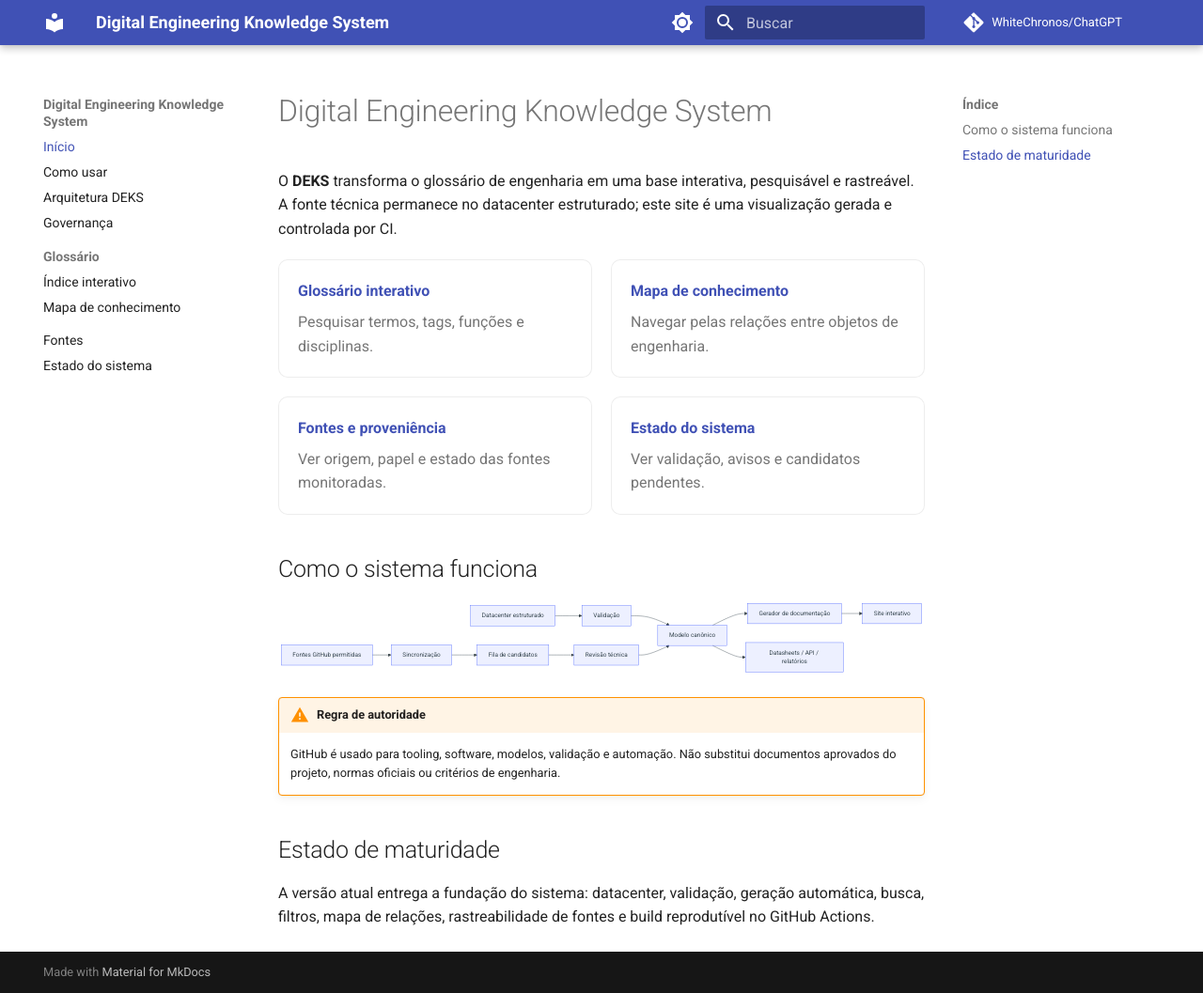
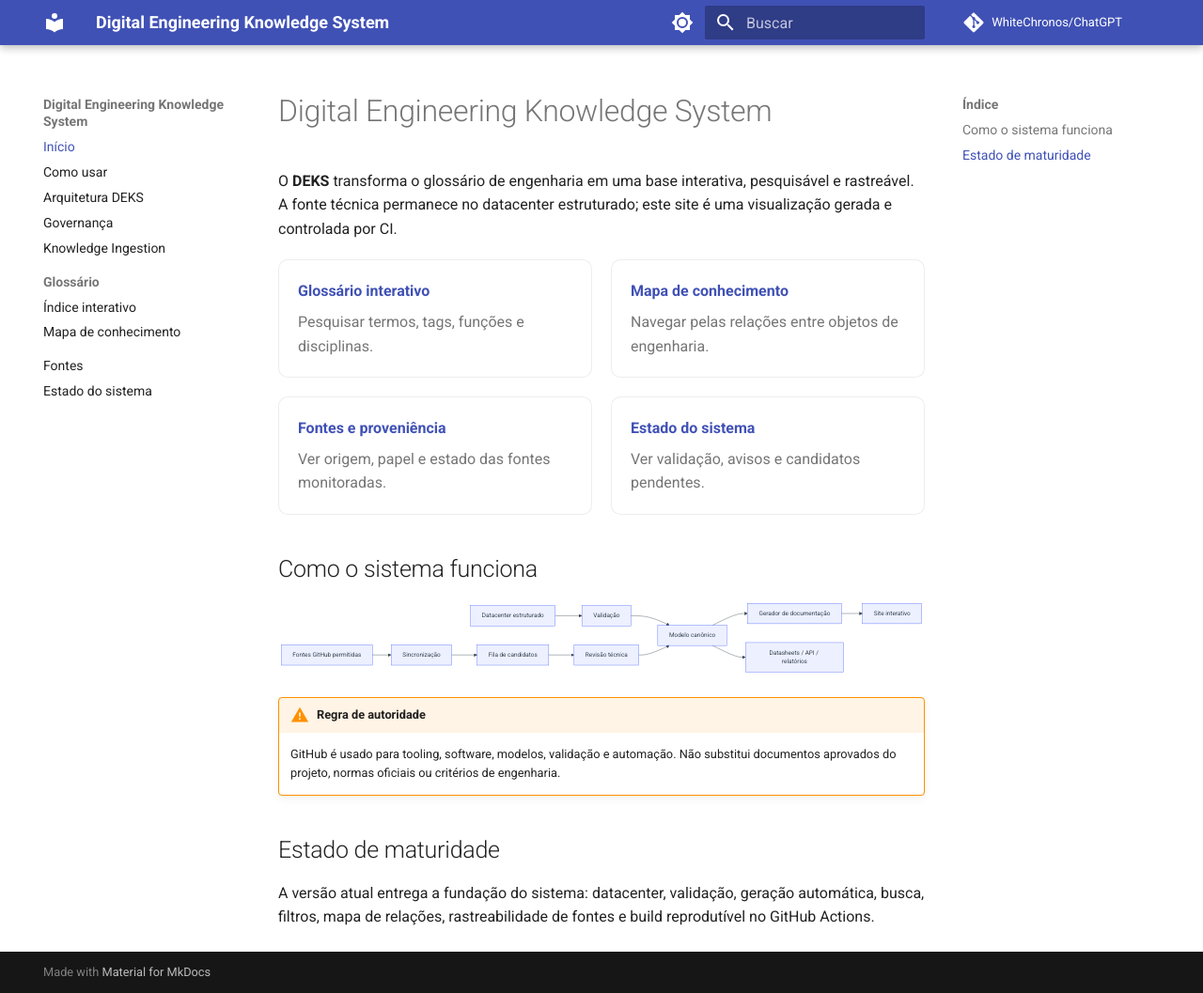
Before and after one commit to WhiteChronos/ChatGPT, an MkDocs documentation site: the page built from docs/index.md, in a window 1280 px wide and 1057 px high. Shown: the whole window at 94% size. Built offline with MkDocs 1.6.1 and Material for MkDocs 9.7.7, drawn with Linux system fonts in a browser that asks for light colours; comment, search, counter and statistics services are not loaded.

Commit message:
docs(deks): add Knowledge Ingestion to navigation

```diff
--- a/mkdocs.yml
+++ b/mkdocs.yml
@@ -61,6 +61,7 @@ nav:
   - Como usar: usage.md
   - Arquitetura DEKS: architecture.md
   - Governança: governance.md
+  - Knowledge Ingestion: knowledge-ingestion.md
   - Glossário:
       - Índice interativo: generated/glossary/index.md
       - Mapa de conhecimento: generated/knowledge-map.md
```
